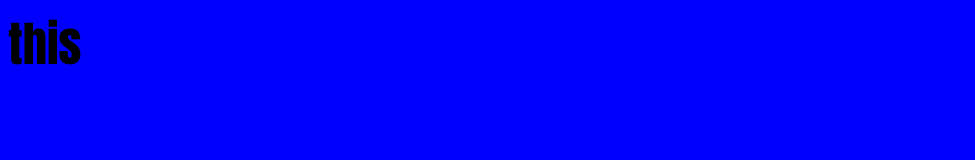
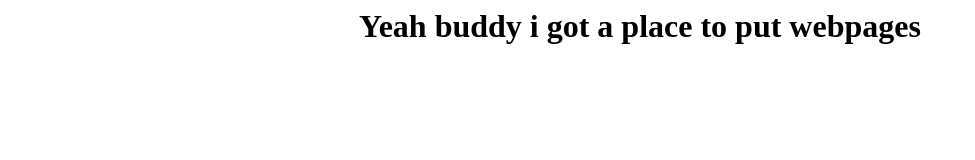
Before and after one commit to FancyBa5tardo/FancyBa5tardo.github.io, a plain HTML site: page index.html in a window 1280 px wide. Shown: the whole page, without its empty margins (0-975 px from the left). Drawn offline with Linux system fonts and the light colour scheme.

Commit message:
orginized

```diff
--- a/index.html
+++ b/index.html
@@ -1,11 +1,24 @@
 <html>
 
 	<head>
+
+		<title> MY page </title>
+
+		<style>
+
+			body
+			{
+				text-align: center;
+
+			}
+
+		</style>
+
 	</head>
 
-	<body bgcolor = "blue">
+	<body>
 
-		<font face = "impact" size = "12"> this </font>
+		<h1> Yeah buddy i got a place to put webpages </h1>
 
 	</body>
 
```
